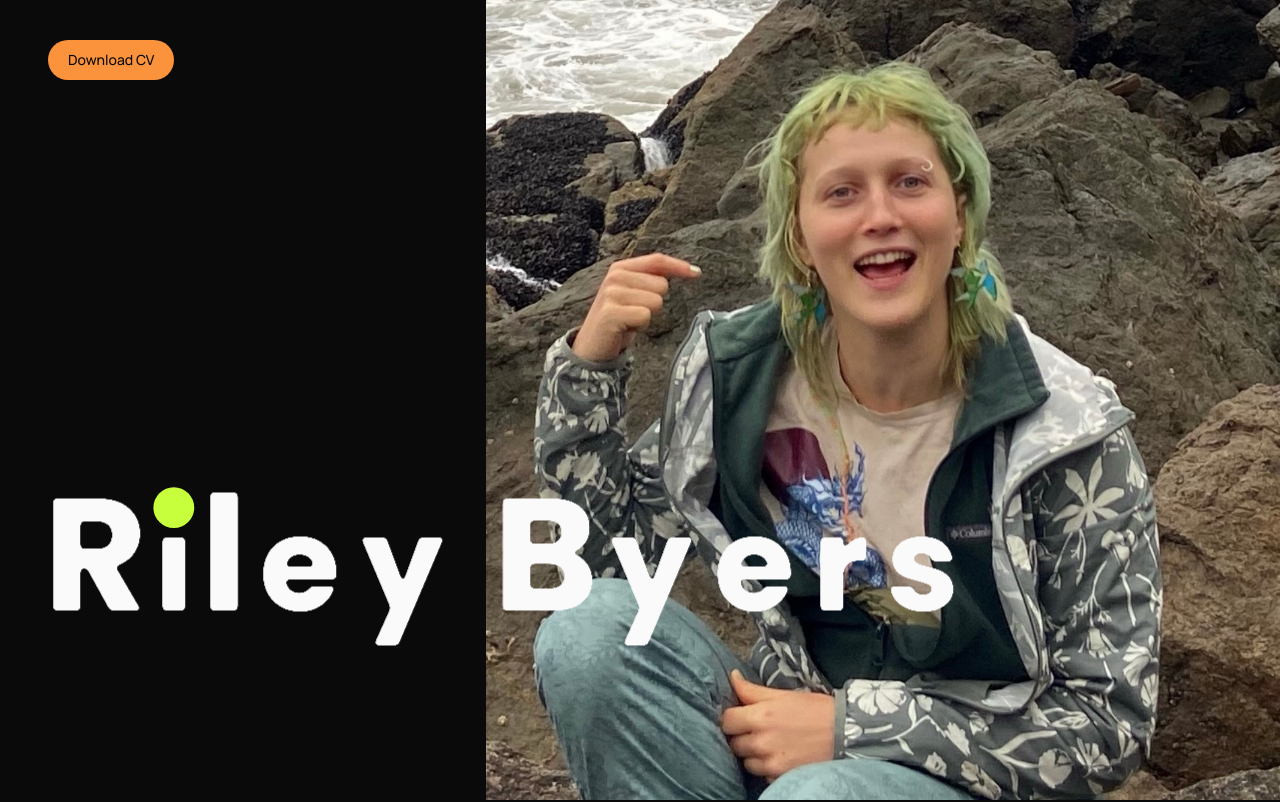
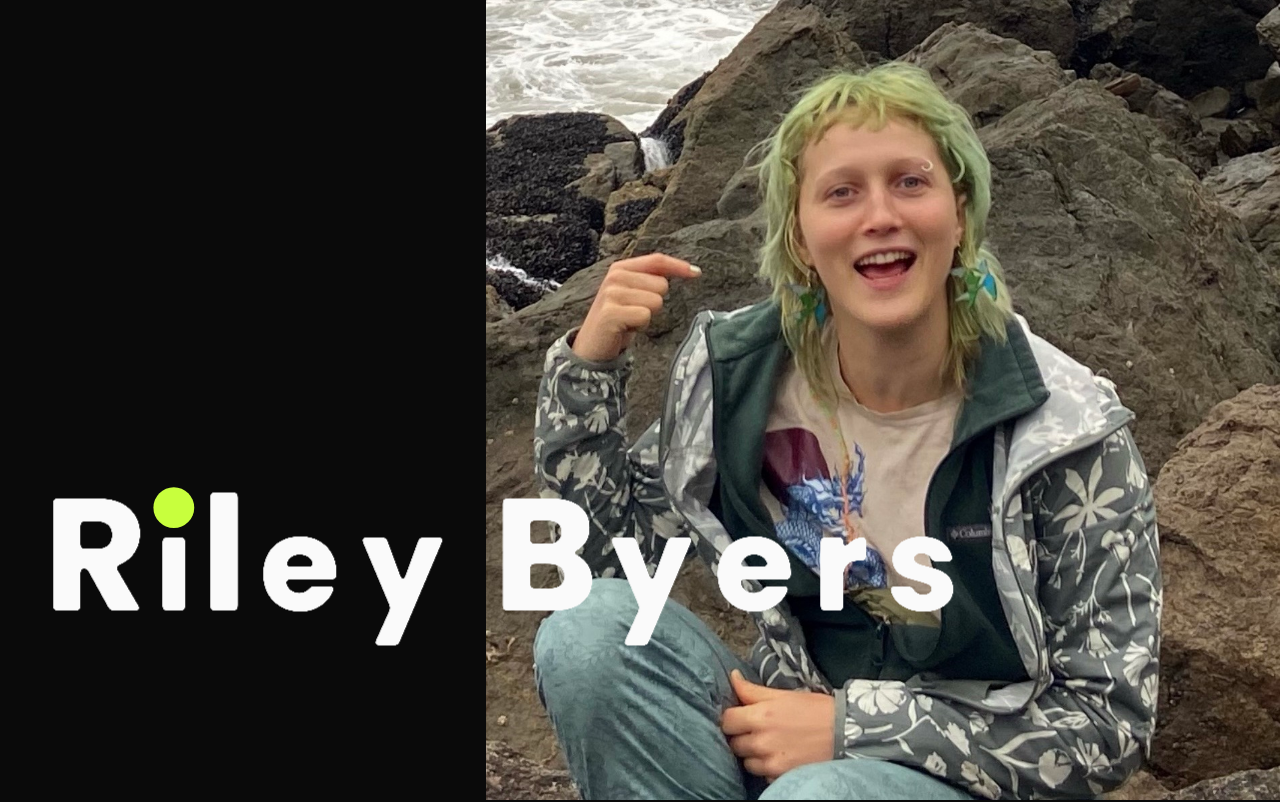
Before and after one commit to rileyb3/portfolio, a Next.js app: page / in a window 1280 px wide. Shown: the top 802 px of the page. Built offline with nearby package versions, Linux system fonts and the light colour scheme.

Commit message:
Move Download CV button from Hero to Contact section

```diff
--- a/src/components/Contact.tsx
+++ b/src/components/Contact.tsx
@@ -18,6 +18,13 @@ export default function Contact() {
           >
             {profile.email}
           </a>
+          <a
+            href={profile.cvHref}
+            download
+            className="rounded-full border border-white/20 px-5 py-2.5 text-sm font-medium text-paper transition hover:border-white/40"
+          >
+            Download CV
+          </a>
           {profile.socials.map((s) => (
             <a
               key={s.label}
--- a/src/components/Hero.tsx
+++ b/src/components/Hero.tsx
@@ -20,16 +20,6 @@ export default function Hero() {
         </div>
       </div>
 
-      <div className="absolute left-8 top-8 z-10 sm:left-12 sm:top-10">
-        <a
-          href={profile.cvHref}
-          download
-          className="inline-flex w-fit items-center rounded-full bg-accent3 px-5 py-2.5 text-sm font-medium text-ink transition hover:opacity-80"
-        >
-          Download CV
-        </a>
-      </div>
-
       {/* Name: plain absolute positioning, no sticky/lock — starts lower
           on the page than before (top-[55%] vs the old 38%) and scrolls
           away normally with the rest of the page, moving continuously
```
